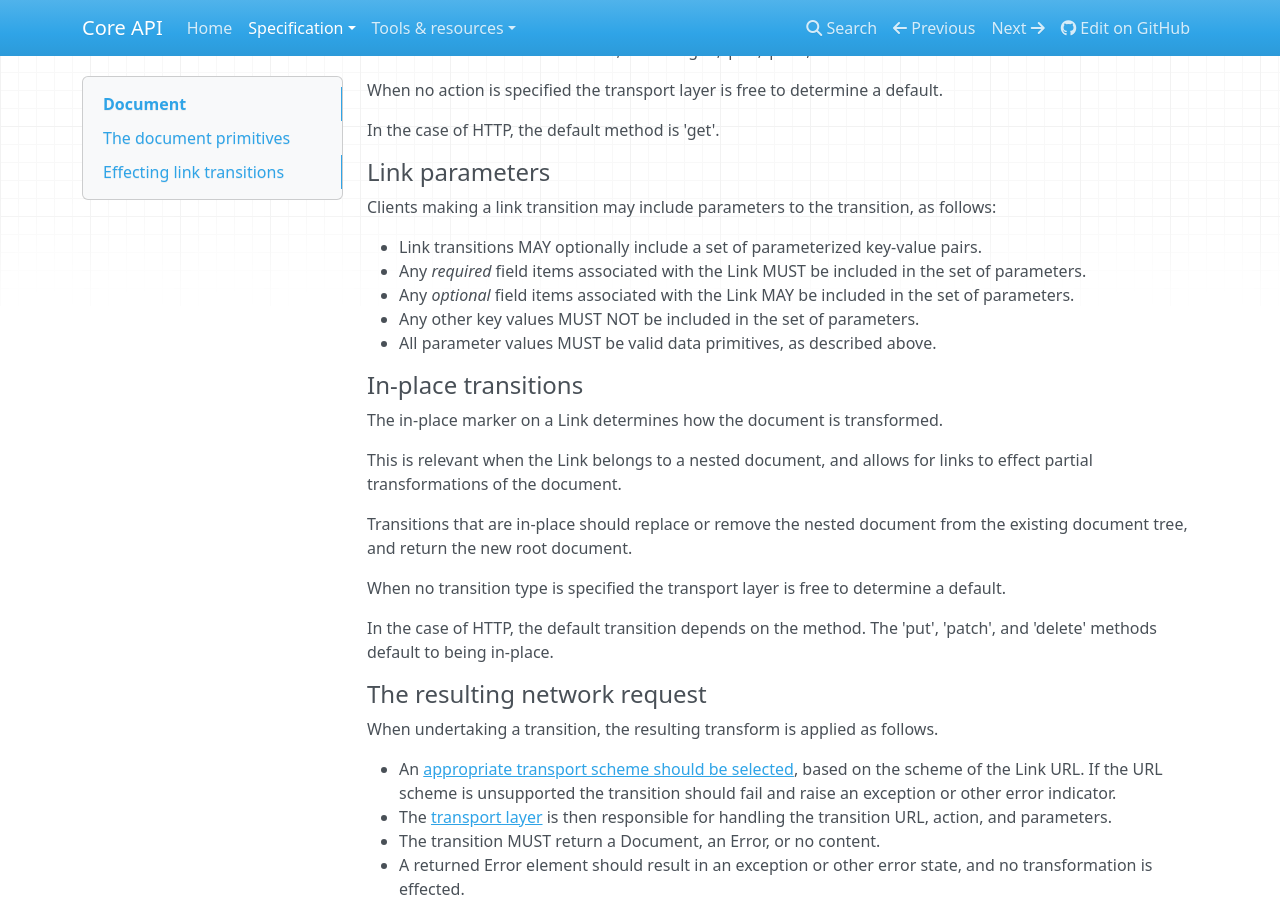
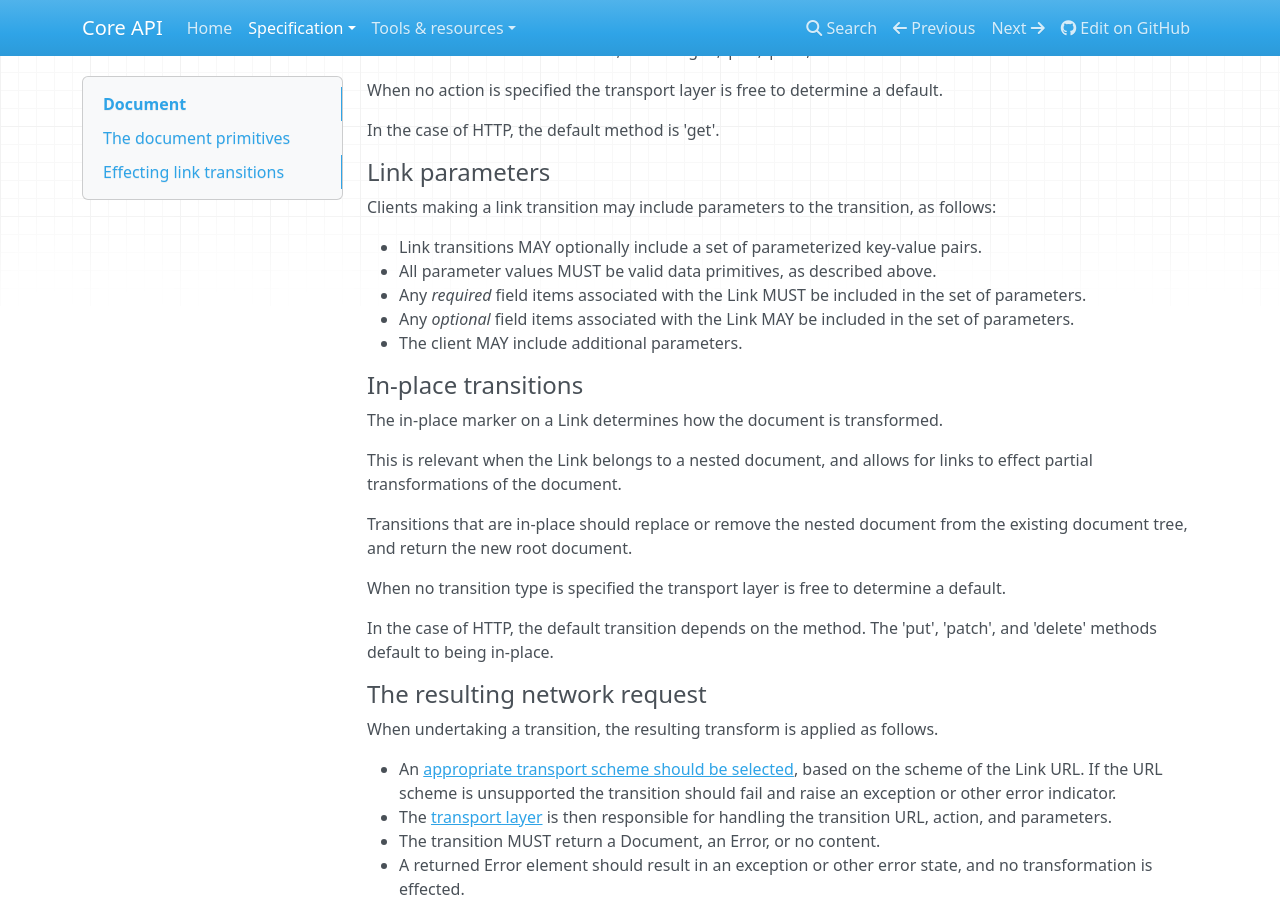
Before and after one commit to core-api/core-api, an MkDocs documentation site: the page built from docs/specification/document.md, in a window 1280 px wide and 900 px high, scrolled down 1616 px. Built offline with MkDocs 1.6.1, drawn with Linux system fonts in a browser that asks for light colours; nearby versions of some CDN libraries; old or Windows-style settings are respelled for this version of MkDocs.

Commit message:
Additional paramters are now allowed (Helps allow eg HAL)

```diff
--- a/docs/specification/document.md
+++ b/docs/specification/document.md
@@ -72,10 +72,10 @@ In the case of HTTP, the default method is 'get'.
 Clients making a link transition may include parameters to the transition, as follows:
 
 * Link transitions MAY optionally include a set of parameterized key-value pairs.
+* All parameter values MUST be valid data primitives, as described above.
 * Any *required* field items associated with the Link MUST be included in the set of parameters.
 * Any *optional* field items associated with the Link MAY be included in the set of parameters.
-* Any other key values MUST NOT be included in the set of parameters.
-* All parameter values MUST be valid data primitives, as described above.
+* The client MAY include additional parameters.
 
 #### In-place transitions
 
```
